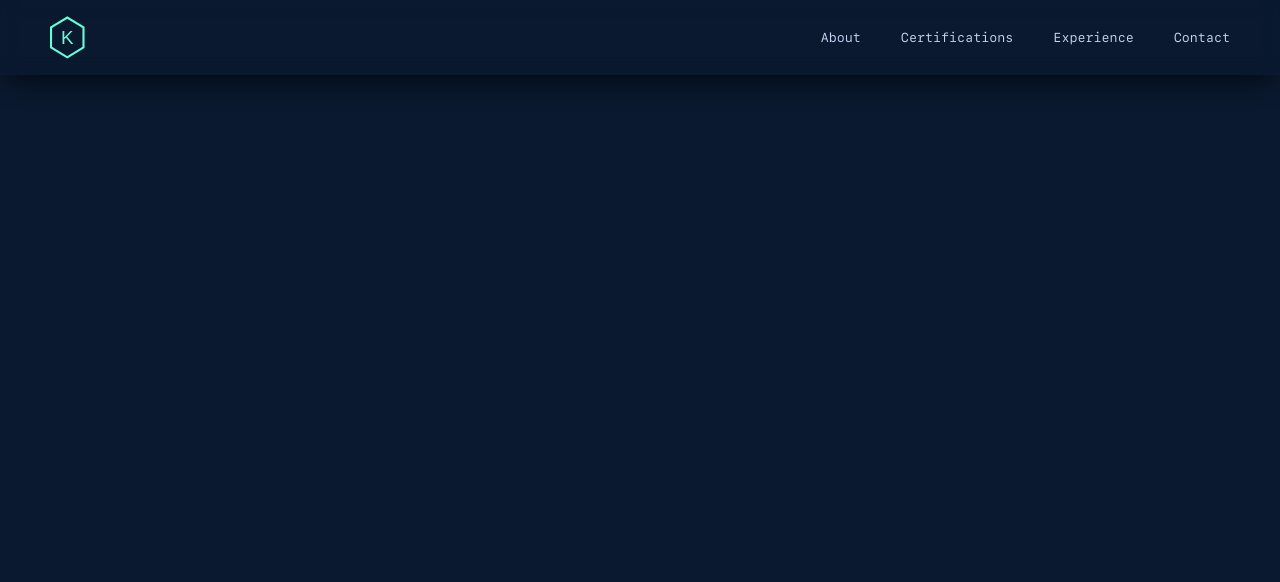
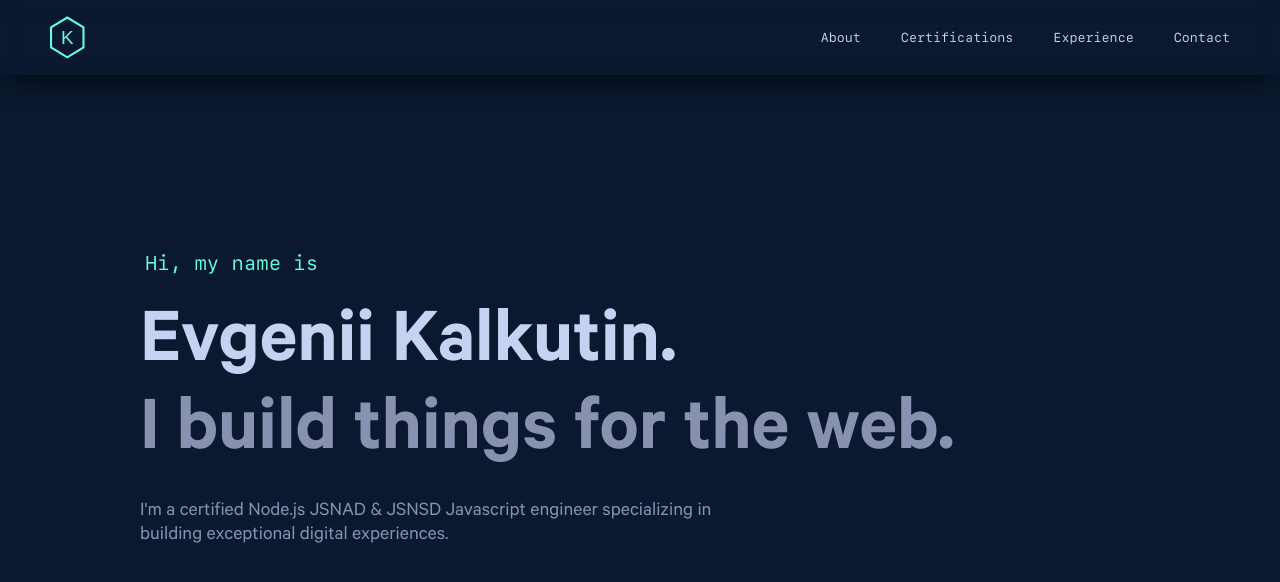
Before and after one commit to ecalcutin/kalkutin.dev, a React app: page / in a window 1280 px wide. Shown: the top 582 px of the page. Built offline with nearby package versions, Linux system fonts and the light colour scheme.

Commit message:
feat(): Add hero section

```diff
--- a/src/client/App.tsx
+++ b/src/client/App.tsx
@@ -2,11 +2,14 @@ import React, { Fragment } from 'react';
 
 import 'client/styles/global.css';
 import { MainLayout } from './layouts/MainLayout';
+import { Hero } from './sections/Hero';
 
 export const App: React.FC = () => {
   return (
     <Fragment>
-      <MainLayout />
+      <MainLayout>
+        <Hero />
+      </MainLayout>
     </Fragment>
   );
 };
--- /dev/null
+++ b/src/client/sections/Hero/hero.module.css
@@ -0,0 +1,31 @@
+.hero {
+  display: flex;
+  flex-direction: column;
+  justify-content: center;
+  min-height: 100vh;
+
+  max-width: 100rem;
+  margin: 0 auto;
+
+  h1 {
+    color: var(--color-secondary);
+    font-family: var(--font-mono);
+    font-size: 2rem;
+    font-weight: 400;
+    margin: 0 0 3rem 0.5rem;
+  }
+
+  h2 {
+    color: var(--color-text-light);
+    font-size: clamp(4rem, 8vw, 8rem);
+  }
+
+  h3 {
+    font-size: clamp(4rem, 8vw, 8rem);
+  }
+
+  p {
+    margin-top: 2rem;
+    max-width: 60rem;
+  }
+}
--- /dev/null
+++ b/src/client/sections/Hero/index.tsx
@@ -0,0 +1,35 @@
+import React from 'react';
+
+import styles from './hero.module.css';
+
+export const Hero: React.FC = () => {
+  return (
+    <section className={styles.hero}>
+      <h1>Hi, my name is</h1>
+      <h2>Evgenii Kalkutin.</h2>
+      <h3>I build things for the web.</h3>
+      <p>
+        I&apos;m a certified Node.js{' '}
+        <a
+          target='_blank'
+          title='JSNAD: OpenJS Node.js Application Developer'
+          href='https://www.credly.com/badges/486a76a8-4bc3-40d7-bd63-30f77c68fbca/linked_in_profile'
+          rel='noreferrer'
+        >
+          JSNAD
+        </a>{' '}
+        &amp;{' '}
+        <a
+          target='_blank'
+          title='JSNSD: OpenJS Node.js Services Developer'
+          href='https://www.credly.com/badges/b92c0c45-0604-4321-b696-607bb508d1c8?source=linked_in_profile'
+          rel='noreferrer'
+        >
+          JSNSD
+        </a>{' '}
+        Javascript engineer specializing in building exceptional digital
+        experiences.
+      </p>
+    </section>
+  );
+};
--- a/src/client/styles/reset.css
+++ b/src/client/styles/reset.css
@@ -10,6 +10,11 @@ html {
   font-size: 10px;
 }
 
+h1,
+h2,
+h3 {
+  line-height: 1.1;
+}
 a {
   color: inherit;
   text-decoration: none;
```
